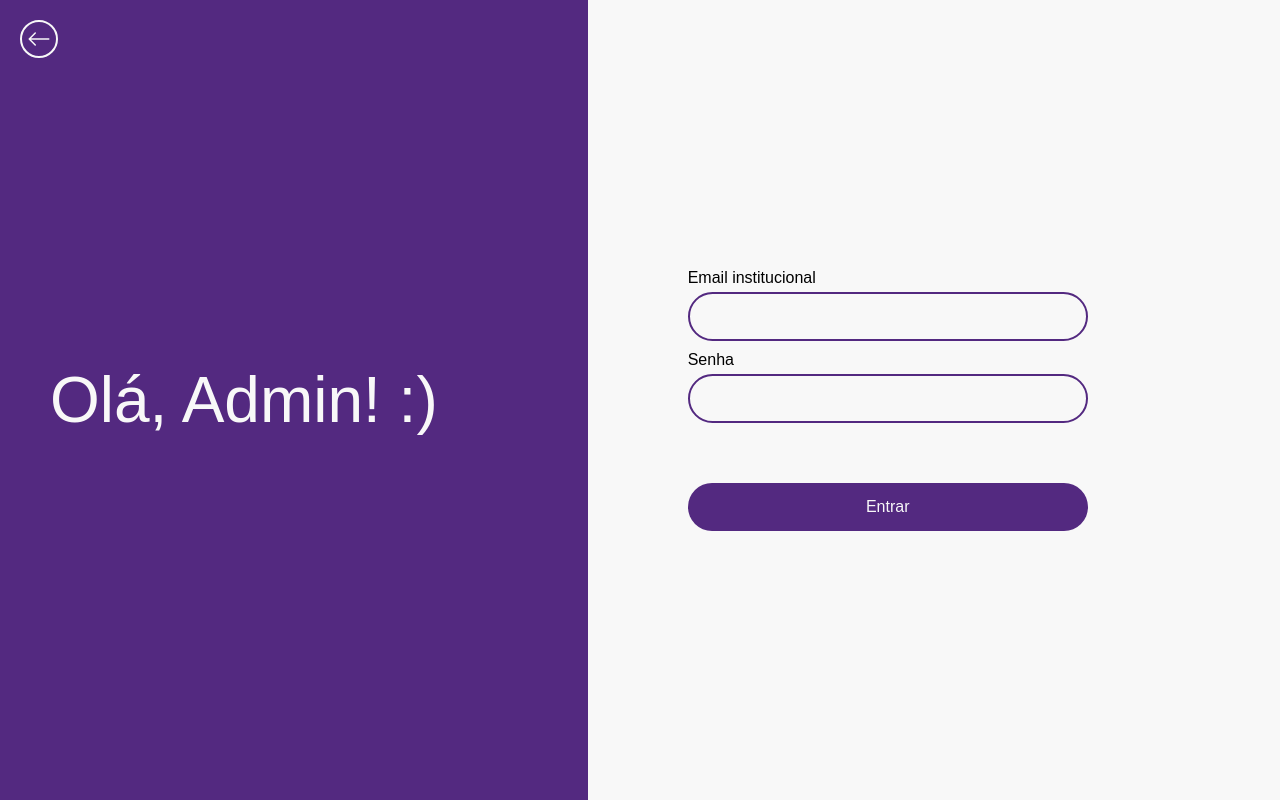
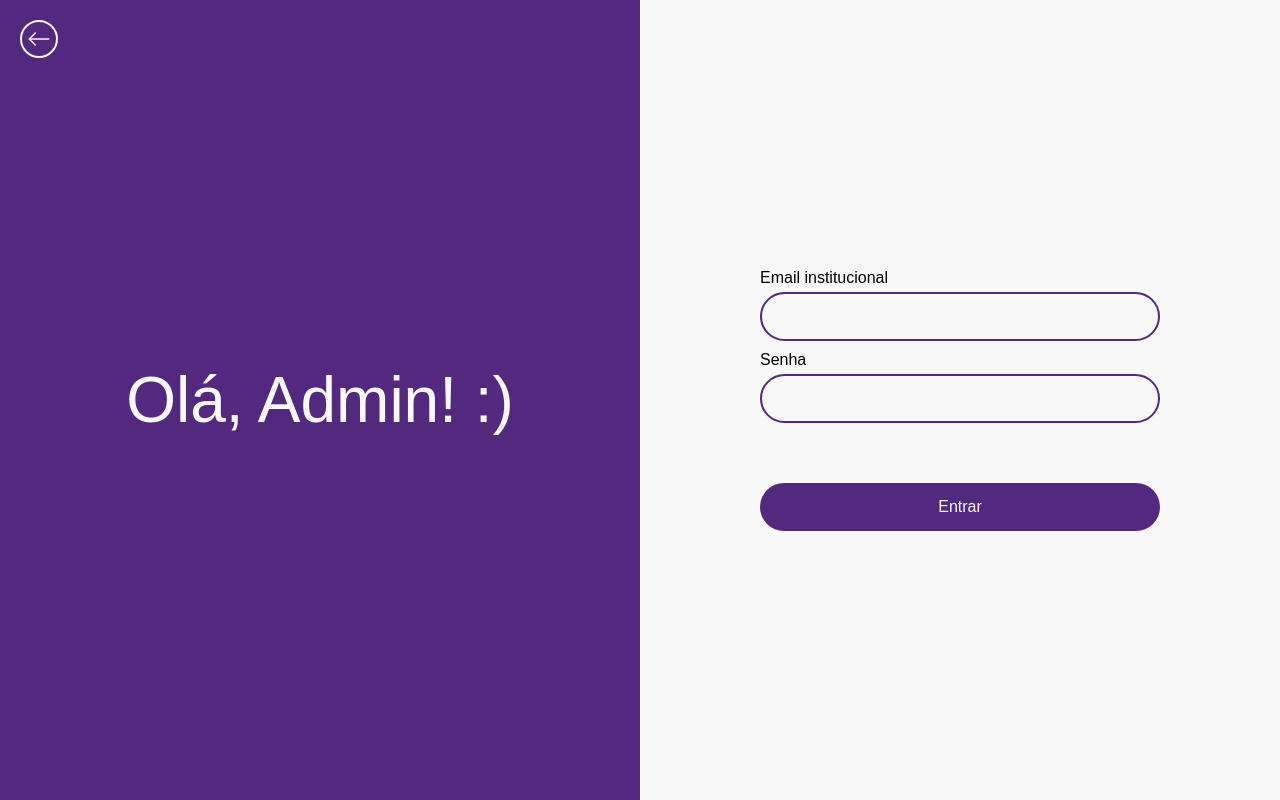
Before and after one commit to ilaryssa/expodesign, a React (Vite) app: page /login in a window 1280 px wide. Built offline with nearby package versions, Linux system fonts and the light colour scheme.

Commit message:
fix: Form Section from LogIn
A seção do formulário de Login agora está posicionada no centro da seção referente à ele. Antes estava posicionada apenas com um padding-left, agora fica centralizada para todas as telas

```diff
--- a/src/pages/LogInPage/LogInPage.css
+++ b/src/pages/LogInPage/LogInPage.css
@@ -1,7 +1,7 @@
 .login-container {
     display: flex;
     flex-direction: row;
-    flex-wrap: wrap;
+    /* flex-wrap: wrap; */
     min-height: 100vh;
 }
 
@@ -17,8 +17,27 @@
     font-size: 5vw;
     display: flex;
     align-items: center;
-    padding-right: 150px;
-    padding-left: 50px;
+    /* Adicionados */
+    justify-content: center;
+    width: 50vw;
+    box-sizing: border-box;
+    padding: 0 50px;
+
+    /* padding-right: 150px;
+    padding-left: 50px; */
+}
+
+/* css para a section */
+section {
+    display: flex;
+    align-items: center;
+    justify-content: center;
+    width: 50vw;
+    height: 100vh;
+    background: var(--iceWhite);
+    box-sizing: border-box;
+    padding: 0;
+    margin: 0;
 }
 
 .login-content {
@@ -26,7 +45,14 @@
     display: flex;
     flex-direction: column;
     justify-content: center;
-    padding-left: 100px;
+/* Adicionados */
+    align-items: center;
+    padding: 0;
+    width: 100%;
+    max-width: 400px;
+    box-sizing: border-box;
+
+    /* padding-left: 100px; */
 }
 
 .email-container, .senha-container, .botao-entrar {
@@ -83,7 +109,10 @@
     .ola-admin, .login-content {
         width: 100%;
         height: auto;
-        padding: 30px;
+        /* Adicionado */
+        padding: 30px 0;
+
+        /* padding: 30px; */
     }
 
     .ola-admin {
```
